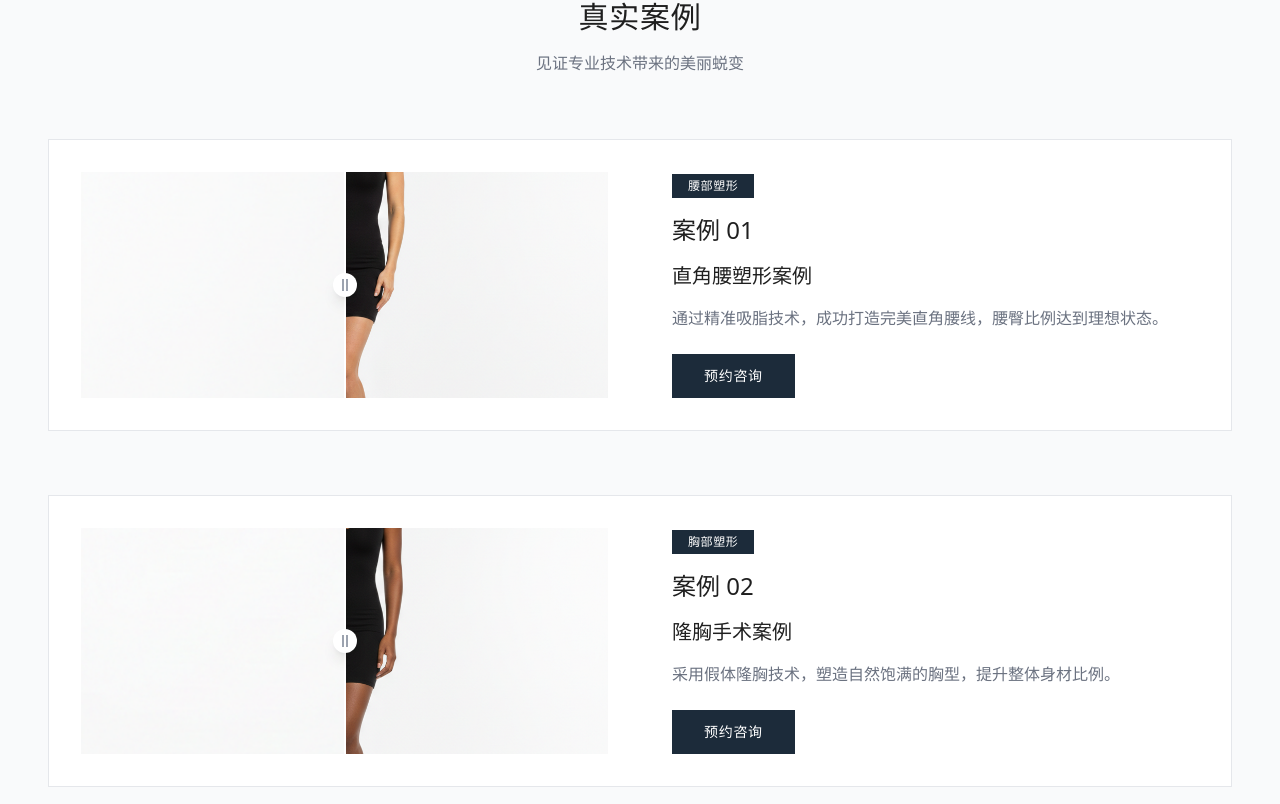
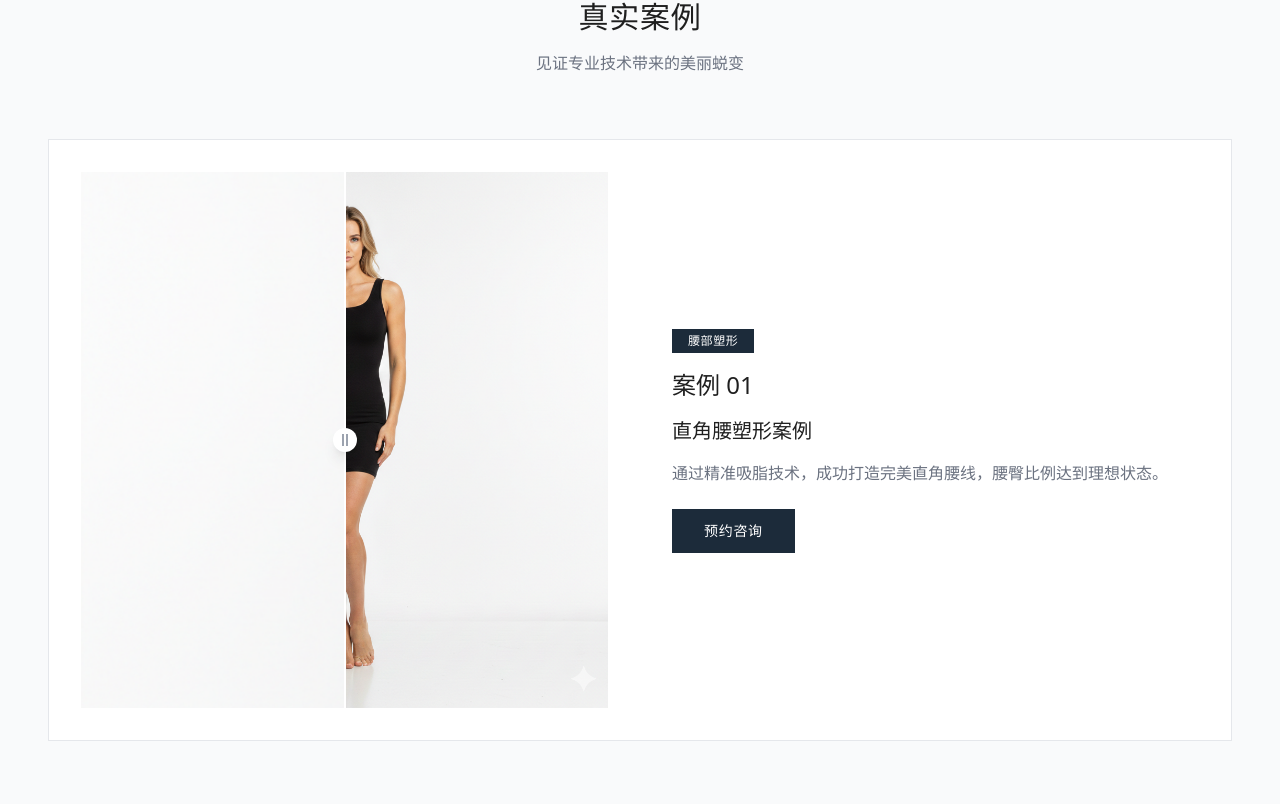
Before and after one commit to kluo2493-ship-it/yanroa, a React (Vite) app: page /body-sculpting in a window 1280 px wide. Shown: the part 2046-2850 px from the top of the page. Built offline with nearby package versions, Linux system fonts and the light colour scheme; no server answers.

Commit message:
Updated BodySculptingPage.tsx

```diff
--- a/src/components/BodySculptingPage.tsx
+++ b/src/components/BodySculptingPage.tsx
@@ -340,7 +340,7 @@ function BodySculptingPage() {
               <div key={caseStudy.id} className="bg-white border" style={{borderColor: '#E5E7EB'}}>
                 <div className="grid grid-cols-1 lg:grid-cols-2 gap-0">
                   {/* Image Compare Slider */}
-                  <div className="p-6 md:p-8">
+                  <div className="p-6 md:p-8 min-h-[500px] md:min-h-[600px] flex items-center">
                     <ImageCompareSlider
                       beforeImage={caseStudy.beforeImage}
                       afterImage={caseStudy.afterImage}
```
